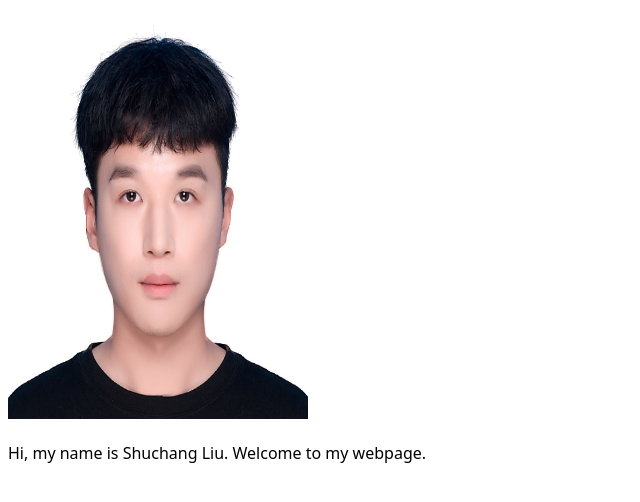
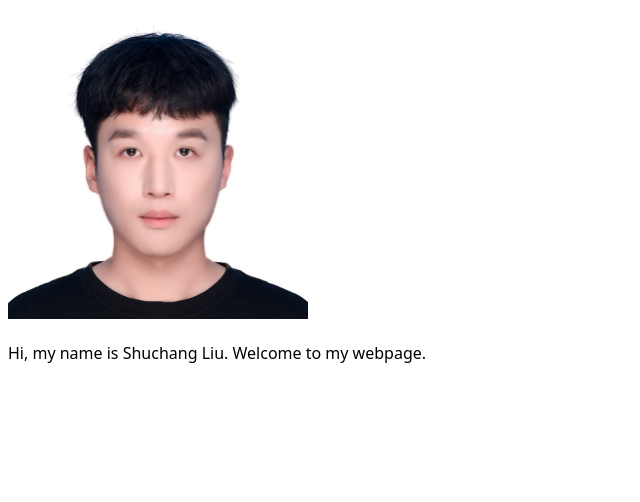
Before and after one commit to ShuchangLiu951/portfolio, a plain HTML site: page index.html in a window 1280 px wide. Shown: the part 208-710 px from the top of the page, without its empty margins (0-640 px from the left). Drawn offline with Linux system fonts and the light colour scheme.

Commit message:
Update index.html

```diff
--- a/index.html
+++ b/index.html
@@ -22,7 +22,7 @@
         Shuchang Liu
     </h1>
     <img src="image/shuchangliu.jpg"
-    width="300" height="400"
+    width="300" height="300"
     alt="Shuchang Liu's photo"
     >
     <p>
```
